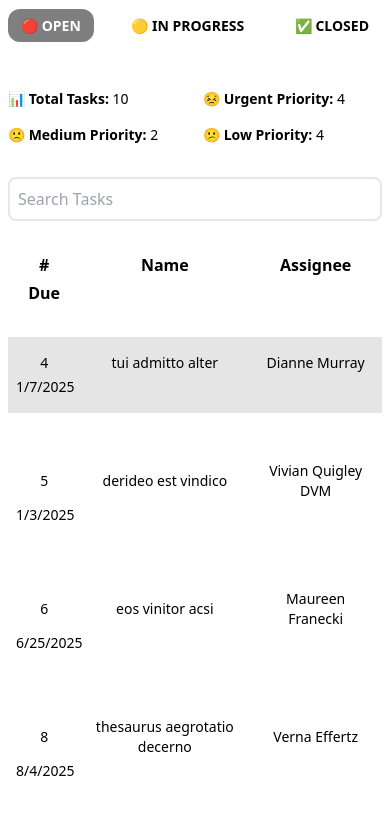
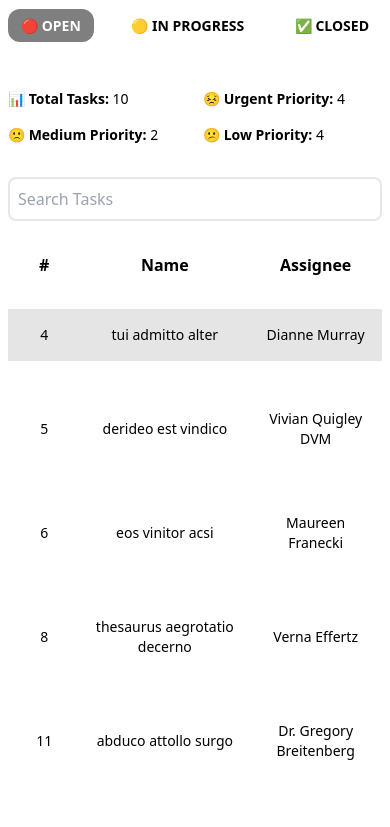
Before and after one commit to tauseefsshah/sdm-taskboard, a Next.js app: page / in a window 390 px wide. Shown: the top 827 px of the page. Built offline with nearby package versions, Linux system fonts and the light colour scheme.

Commit message:
FIX - Mobile view

```diff
--- a/components/TaskList.jsx
+++ b/components/TaskList.jsx
@@ -89,7 +89,7 @@ export function TaskList({ status, allTasks, setAllTasks }) {
         <div className="hidden lg:block">Labels</div>
         <div className="hidden lg:block">Priority</div>
         <div className="col-span-2">Assignee</div>
-        <div className="col-span-1">Due</div>
+        <div className="hidden lg:block">Due</div>
       </div>
 
       {currentListTasks.map((task, index) => (
@@ -115,7 +115,7 @@ export function TaskList({ status, allTasks, setAllTasks }) {
             </span>
           </div>
           <div className="col-span-2">{task.assignee}</div>
-          <div>{new Date(task.due_at).toLocaleDateString()}</div>
+          <div className="hidden lg:block">{new Date(task.due_at).toLocaleDateString()}</div>
         </div>
       ))}
 
```
